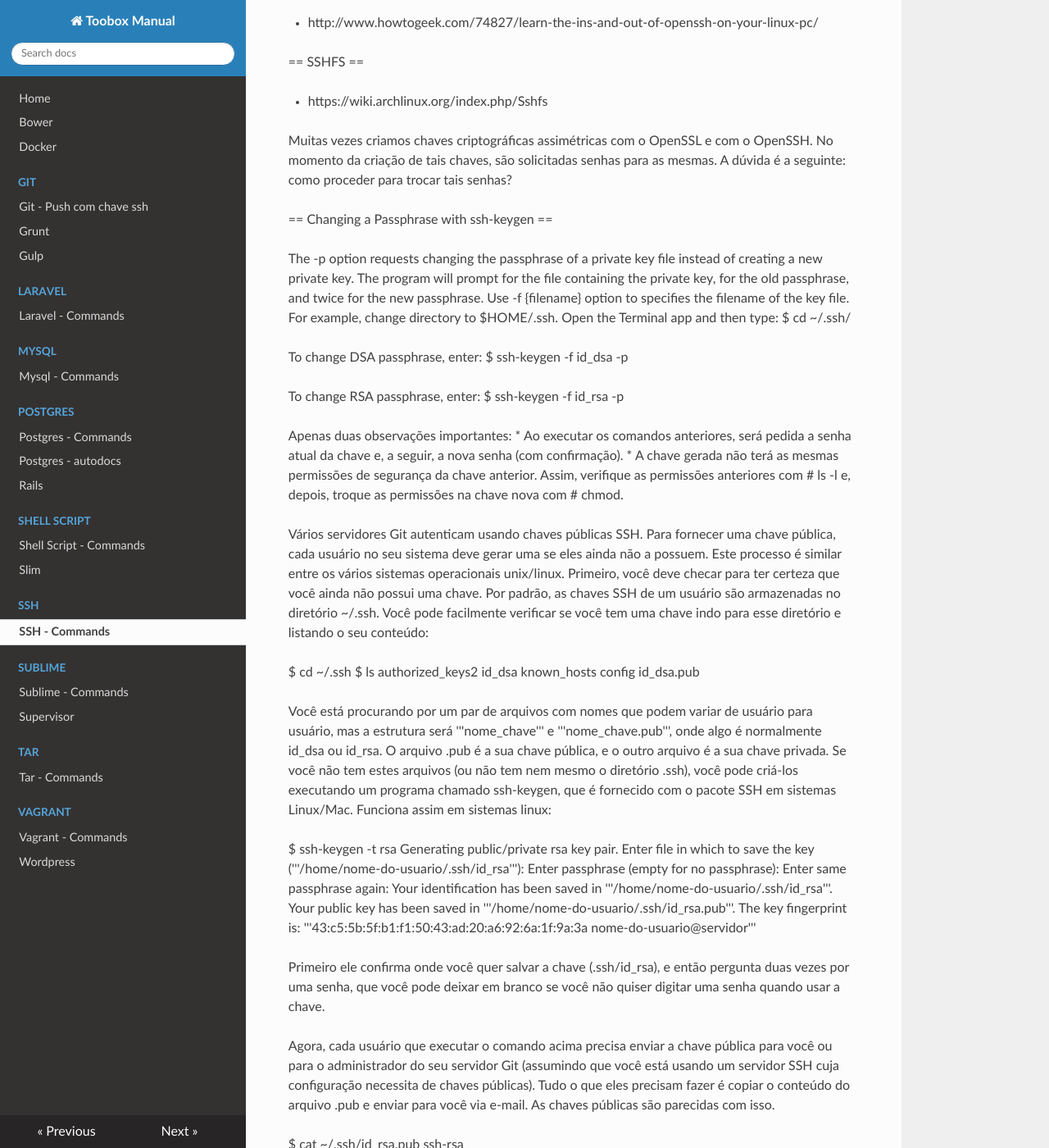
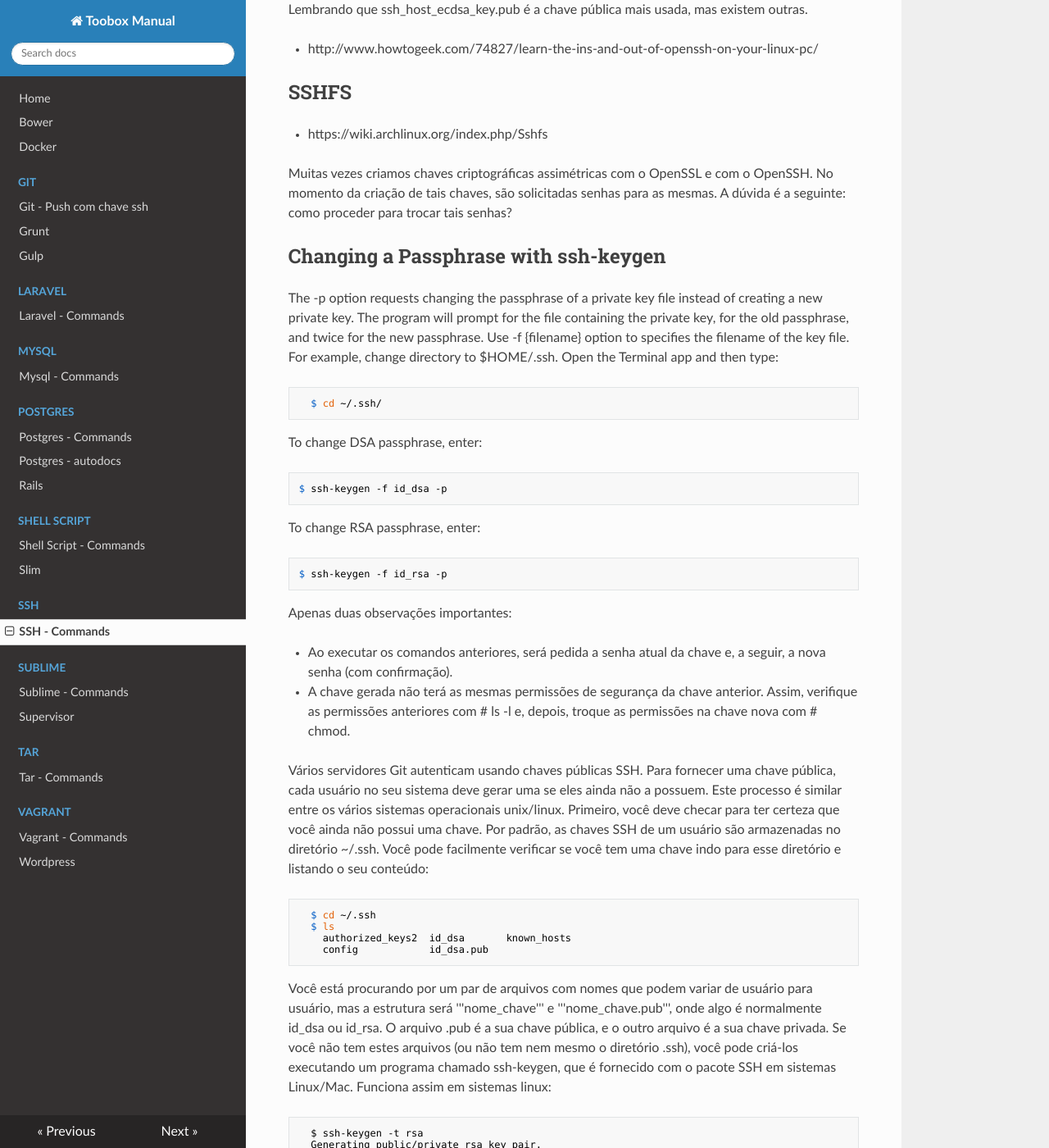
Before and after one commit to intrepidocabral/toolbox-manual, an MkDocs documentation site: the page built from docs/ssh/ssh_commands.md, in a window 1280 px wide and 1400 px high, scrolled down 587 px. Shown: the whole window at 82% size. Built offline with MkDocs 1.6.1, drawn with Linux system fonts in a browser that asks for light colours; nearby versions of some CDN libraries; old or Windows-style settings are respelled for this version of MkDocs; some of the changed text lies outside the part shown.

Commit message:
Update ssh_commands.md

````diff
--- a/docs/ssh/ssh_commands.md
+++ b/docs/ssh/ssh_commands.md
@@ -1,56 +1,78 @@
-== Conectando com servidor remoto ==
+## Conectando com servidor remoto
 
+```
   $ ssh nome-do-usuario@endereco-do-servidor
+```
 
 Exemplo:
 
+```
   $ ssh linux@uol.com.br
+```
 
-== Upload de arquivos ==
+## Upload de arquivos
 
+```
   $ scp /diretorio_de_origem/arquivo.formato usuario_do_servidor@192.168.0.1:/diretorio_do_arquivo/destino/
+```
 
-== Verificando fingerprint ==
+## Verificando fingerprint
 
 O comando de verificação de fingerprint de uma máquina seria esse:
 
+```
   # ssh-keygen -lf /etc/ssh/ssh_host_ecdsa_key.pub
+```
 
 Lembrando que ssh_host_ecdsa_key.pub é a chave pública mais usada, mas existem outras.
 
 * http://www.howtogeek.com/74827/learn-the-ins-and-out-of-openssh-on-your-linux-pc/
 
-== SSHFS ==
+## SSHFS
 
 * https://wiki.archlinux.org/index.php/Sshfs
 
 
 Muitas vezes criamos chaves criptográficas assimétricas com o OpenSSL e com o OpenSSH. No momento da criação de tais chaves, são solicitadas senhas para as mesmas. A dúvida é a seguinte: como proceder para trocar tais senhas?
 
-== Changing a Passphrase with ssh-keygen ==
+## Changing a Passphrase with ssh-keygen
 
 The -p option requests changing the passphrase of a private key file instead of creating a new private key. The program will prompt for the file containing the private key, for the old passphrase, and twice for the new passphrase. Use -f {filename} option to specifies the filename of the key file. For example, change directory to $HOME/.ssh. Open the Terminal app and then type:
+
+```
   $ cd ~/.ssh/
+```
 
 To change DSA passphrase, enter:
-  $ ssh-keygen -f id_dsa -p
+
+```
+$ ssh-keygen -f id_dsa -p
+```
 
 To change RSA passphrase, enter:
-  $ ssh-keygen -f id_rsa -p
+
+```
+$ ssh-keygen -f id_rsa -p
+```
 
 Apenas duas observações importantes:
+
 * Ao executar os comandos anteriores, será pedida a senha atual da chave e, a seguir, a nova senha (com confirmação).
+
 * A chave gerada não terá as mesmas permissões de segurança da chave anterior. Assim, verifique as permissões anteriores com # ls -l e, depois, troque as permissões na chave nova com # chmod.
 
 Vários servidores Git autenticam usando chaves públicas SSH. Para fornecer uma chave pública, cada usuário no seu sistema deve gerar uma se eles ainda não a possuem. Este processo é similar entre os vários sistemas operacionais unix/linux. Primeiro, você deve checar para ter certeza que você ainda não possui uma chave. Por padrão, as chaves SSH de um usuário são armazenadas no diretório ~/.ssh. Você pode facilmente verificar se você tem uma chave indo para esse diretório e listando o seu conteúdo:
 
+```
   $ cd ~/.ssh
   $ ls
     authorized_keys2  id_dsa       known_hosts
     config            id_dsa.pub
+```
 
 Você está procurando por um par de arquivos com nomes que podem variar de usuário para usuário, mas a estrutura será '''nome_chave''' e '''nome_chave.pub''', onde algo é normalmente id_dsa ou id_rsa. O arquivo .pub é a sua chave pública, e o outro arquivo é a sua chave privada. Se você não tem estes arquivos (ou não tem nem mesmo o diretório .ssh), você pode criá-los executando um programa chamado ssh-keygen, que é fornecido com o pacote SSH em sistemas Linux/Mac. Funciona assim em sistemas linux:
 
+```
   $ ssh-keygen -t rsa
   Generating public/private rsa key pair.
   Enter file in which to save the key ('''/home/nome-do-usuario/.ssh/id_rsa'''):
@@ -60,11 +82,13 @@ Você está procurando por um par de arquivos com nomes que podem variar de usu
   Your public key has been saved in '''/home/nome-do-usuario/.ssh/id_rsa.pub'''.
   The key fingerprint is:
   '''43:c5:5b:5f:b1:f1:50:43:ad:20:a6:92:6a:1f:9a:3a nome-do-usuario@servidor'''
+```
 
 Primeiro ele confirma onde você quer salvar a chave (.ssh/id_rsa), e então pergunta duas vezes por uma senha, que você pode deixar em branco se você não quiser digitar uma senha quando usar a chave.
 
 Agora, cada usuário que executar o comando acima precisa enviar a chave pública para você ou para o administrador do seu servidor Git (assumindo que você está usando um servidor SSH cuja configuração necessita de chaves públicas). Tudo o que eles precisam fazer é copiar o conteúdo do arquivo .pub e enviar para você via e-mail. As chaves públicas são parecidas com isso.
 
+```
   $ cat ~/.ssh/id_rsa.pub
   ssh-rsa AAAAB3NzaC1yc2EAAAABIwAAAQEAklOUpkDHrfHY17SbrmTIpNLTGK9Tjom/BWDSU
   GPl+nafzlHDTYW7hdI4yZ5ew18JH4JW9jbhUFrviQzM7xlELEVf4h9lFX5QVkbPppSwg0cda3
@@ -72,10 +96,19 @@ Agora, cada usuário que executar o comando acima precisa enviar a chave públic
   t3FaoJoAsncM1Q9x5+3V0Ww68/eIFmb1zuUFljQJKprrX88XypNDvjYNby6vw/Pb0rwert/En
   mZ+AW4OZPnTPI89ZPmVMLuayrD2cE86Z/il8b+gw3r3+1nKatmIkjn2so1d01QraTlMqVSsbx
   NrRFi9wrf+M7Q== '''nome-do-usuario@servidor'''
+```
 
 Para um tutorial mais detalhado sobre criação de chaves SSH em vários sistemas operacionais, veja o guia do GitHub sobre chaves SSH no endereço http://github.com/guides/providing-your-ssh-key.
 
-== Referências ==
+## Encerrar ssh
+
+Se você estiver usando ssh via terminal e precisa encerrar a seção (mesmo que a conexão tenha caido e o terminal esteja travado), tente:
+
+```
+ Enter ~ ~ .
+ ```
+
+## Referências
 
 * https://git-scm.com/book/pt-br/v1/Git-no-Servidor-Gerando-Sua-Chave-P%C3%BAblica-SSH
 * http://www.cyberciti.biz/faq/howto-ssh-changing-passphrase/
````
